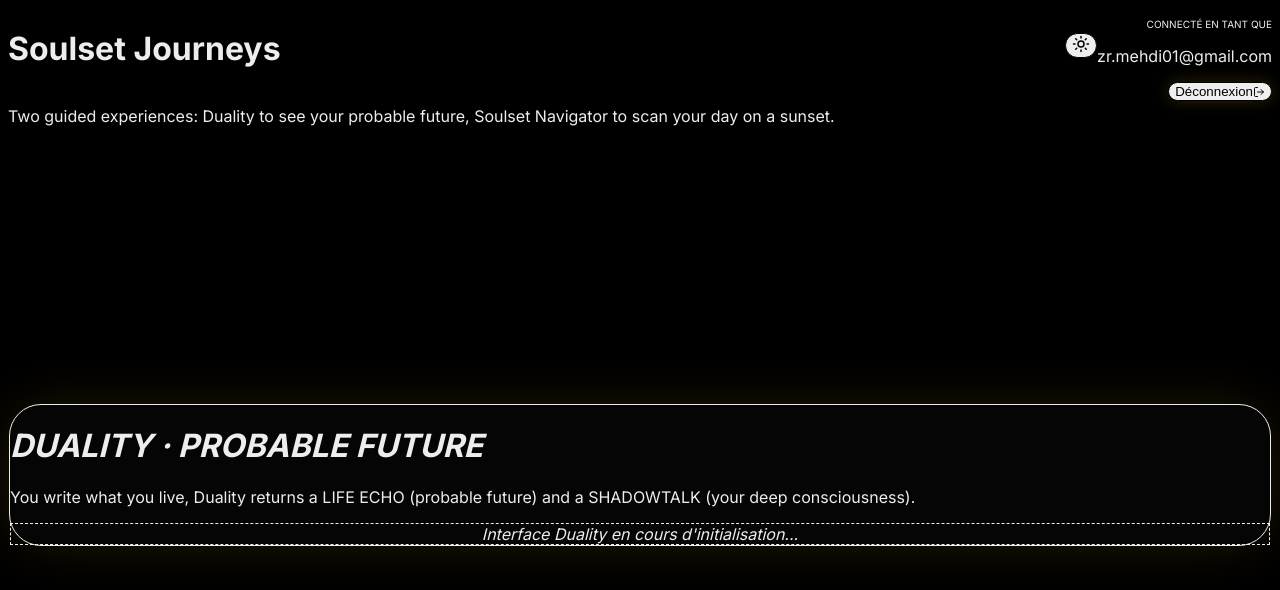
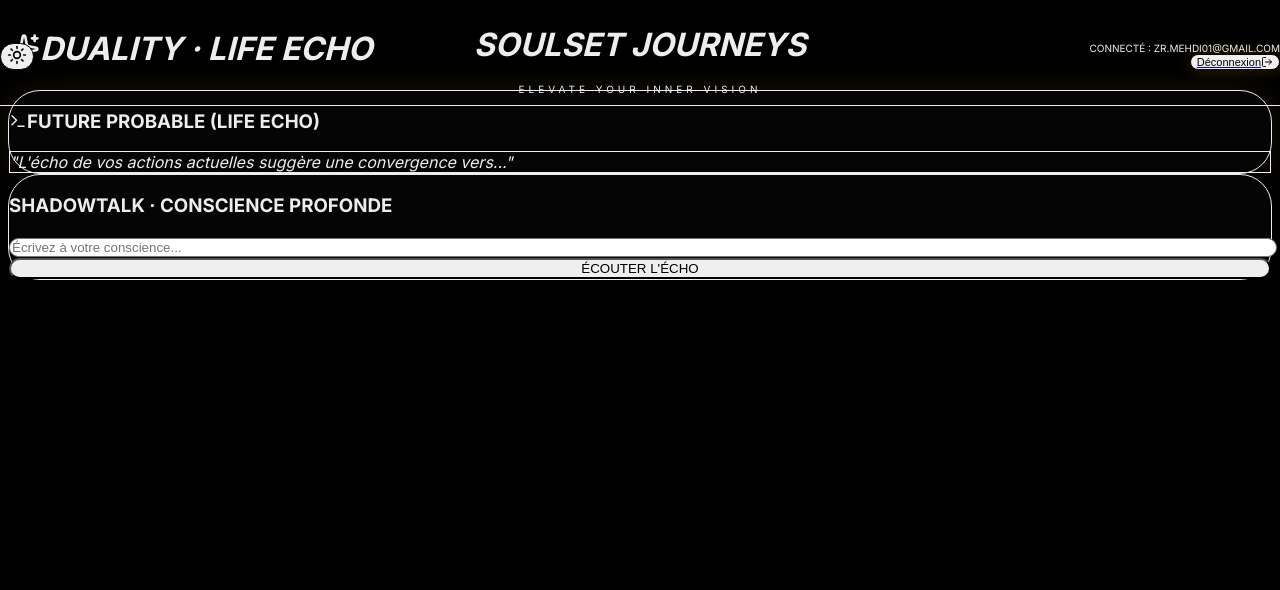
Before and after one commit to InstaMagicGen/Duality, a Next.js app: page /duality in a window 1280 px wide. Shown: the top 590 px of the page. Built offline with nearby package versions, Linux system fonts and the light colour scheme.

Commit message:
feat: differentiate duality (future) and soulset (therapy) page logic

```diff
--- a/app/components/Header.tsx
+++ b/app/components/Header.tsx
@@ -1,45 +1,35 @@
 'use client';
-
-import { LogOut, Sun, Moon } from "lucide-react";
+import { Sun, Moon, LogOut } from "lucide-react";
 import Link from "next/link";
 
-interface HeaderProps {
-  t: any;
-  isDark: boolean;
-  toggleTheme: () => void;
-}
+export default function Header({ t, isDark, toggleTheme }: any) {
+  return (
+    <header className="w-full py-6 px-10 flex justify-between items-center fixed top-0 z-50 bg-black/20 backdrop-blur-md border-b border-white/5">
+      {/* GAUCHE : Theme Switch */}
+      <div className="flex-1 flex justify-start">
+        <button onClick={toggleTheme} className="p-2 rounded-full border border-white/10 text-white hover:bg-white/5 transition-all">
+          {isDark ? <Sun size={20} /> : <Moon size={20} />}
+        </button>
+      </div>
 
-export default function Header({ t, isDark, toggleTheme }: HeaderProps) {
-  return (
-    <header className="w-full p-8 flex justify-between items-start z-50">
-      <div className="max-w-xl">
-        <h1 className="text-4xl font-bold text-white bg-blue-900/40 px-3 py-1 inline-block rounded">
+      {/* CENTRE : Branding & Slogan */}
+      <div className="flex-[2] text-center">
+        <h1 className="text-3xl font-black text-white uppercase italic leading-none tracking-tighter">
           {t.header.appName}
         </h1>
-        <p className="text-gray-500 text-sm mt-2 leading-tight">
-          {t.header.subtitle}
+        <p className="text-[10px] uppercase tracking-[0.4em] text-cyan-400 font-bold mt-1">
+          ELEVATE YOUR INNER VISION
         </p>
       </div>
 
-      <div className="text-right flex flex-col items-end gap-4">
-        <div className="flex items-center gap-4">
-          {/* Bouton de Thème */}
-          <button
-            onClick={toggleTheme}
-            className="p-2 rounded-full border border-white/10 hover:bg-white/10 transition-all text-white"
-          >
-            {isDark ? <Sun size={18} /> : <Moon size={18} />}
+      {/* DROITE : Auth */}
+      <div className="flex-1 flex flex-col items-end gap-1">
+        <div className="text-[10px] text-gray-500 uppercase">Connecté : <span className="text-white font-bold">zr.mehdi01@gmail.com</span></div>
+        <Link href="/auth">
+          <button className="flex items-center gap-2 px-5 py-1.5 rounded-full border border-yellow-500/50 text-[11px] font-bold text-white hover:bg-yellow-500/10 transition-all shadow-[0_0_15px_rgba(234,179,8,0.2)]">
+            Déconnexion <LogOut size={12} />
           </button>
-
-          <div className="text-right">
-            <p className="text-[10px] text-gray-500 uppercase tracking-wider">Connecté en tant que</p>
-            <p className="text-white font-bold text-xs tracking-tight">zr.mehdi01@gmail.com</p>
-          </div>
-        </div>
-
-        <button className="px-6 py-2 border border-yellow-500/50 rounded-full text-white text-xs font-bold hover:bg-yellow-500/10 transition-all shadow-[0_0_15px_rgba(234,179,8,0.2)] flex items-center gap-2">
-          Déconnexion <LogOut size={12} />
-        </button>
+        </Link>
       </div>
     </header>
   );
--- a/app/duality/page.tsx
+++ b/app/duality/page.tsx
@@ -1,36 +1,42 @@
 'use client';
-
 import { useState, useEffect } from "react";
 import Header from "../components/Header";
 import { translations, Lang } from "../components/translations";
+import { Sparkles, Terminal } from "lucide-react";
 
 export default function DualityPage() {
   const [lang, setLang] = useState<Lang>("fr");
   const [isDark, setIsDark] = useState(true);
-
-  useEffect(() => {
-    const browserLang = navigator.language.split('-')[0] as Lang;
-    if (translations[browserLang]) setLang(browserLang);
-  }, []);
-
   const t = translations[lang];
 
   return (
-    <main className={`min-h-screen flex flex-col font-sans transition-colors duration-300 ${isDark ? 'bg-black text-white' : 'bg-gray-50 text-black'}`}>
-      {/* HEADER avec props de thème */}
+    <main className="min-h-screen bg-black text-white flex flex-col items-center">
       <Header t={t} isDark={isDark} toggleTheme={() => setIsDark(!isDark)} />
 
-      <div className="flex-grow flex items-center justify-center px-4 pb-20">
-        <div className="w-full max-w-4xl p-[1px] rounded-[2rem] bg-gradient-to-b from-yellow-500/20 to-transparent">
-          <div className={`${isDark ? 'bg-[#050505]' : 'bg-white'} rounded-[2rem] p-12 border border-white/5 shadow-[0_0_60px_-12px_rgba(234,179,8,0.2)] transition-colors duration-300`}>
-            <h1 className="text-4xl font-bold text-yellow-400 mb-6 uppercase italic tracking-tighter">
-              {t.duality.title}
-            </h1>
-            <div className="space-y-6 text-gray-400 text-lg">
-               <p className="leading-relaxed">{t.duality.desc}</p>
-               <div className={`h-64 border border-dashed ${isDark ? 'border-white/10' : 'border-black/10'} rounded-2xl flex items-center justify-center text-sm italic`}>
-                 Interface Duality en cours d'initialisation...
-               </div>
+      <div className="w-full max-w-5xl mt-32 px-6 flex flex-col gap-8">
+        {/* Header de la page spécifique */}
+        <div className="flex items-center gap-4 text-yellow-500">
+          <Sparkles size={32} />
+          <h1 className="text-4xl font-bold uppercase italic tracking-tighter">Duality · Life Echo</h1>
+        </div>
+
+        <div className="grid grid-cols-1 md:grid-cols-2 gap-8">
+          {/* Section Futur Probable */}
+          <div className="bg-[#050505] border border-yellow-500/20 rounded-[2rem] p-8 shadow-[0_0_30px_rgba(234,179,8,0.1)]">
+            <h3 className="text-yellow-400 font-bold mb-4 flex items-center gap-2">
+              <Terminal size={18} /> FUTURE PROBABLE (LIFE ECHO)
+            </h3>
+            <div className="h-48 bg-black/40 rounded-xl border border-white/5 p-4 text-sm font-mono text-gray-400 italic">
+              "L'écho de vos actions actuelles suggère une convergence vers..."
+            </div>
+          </div>
+
+          {/* Section ShadowTalk (Conscience) */}
+          <div className="bg-[#050505] border border-white/10 rounded-[2rem] p-8 shadow-2xl">
+            <h3 className="text-gray-300 font-bold mb-4 uppercase tracking-widest text-xs">ShadowTalk · Conscience Profonde</h3>
+            <div className="space-y-4">
+              <input type="text" placeholder="Écrivez à votre conscience..." className="w-full bg-white/5 border border-white/10 rounded-full px-6 py-3 text-sm focus:border-yellow-500 outline-none transition-all" />
+              <button className="w-full py-3 bg-white text-black font-bold rounded-full text-xs uppercase tracking-widest">Écouter l'écho</button>
             </div>
           </div>
         </div>
--- a/app/soulset/page.tsx
+++ b/app/soulset/page.tsx
@@ -1,38 +1,39 @@
 'use client';
-
 import { useState, useEffect } from "react";
 import Header from "../components/Header";
 import { translations, Lang } from "../components/translations";
+import { Wind, SunMedium } from "lucide-react";
 
 export default function SoulsetPage() {
   const [lang, setLang] = useState<Lang>("fr");
   const [isDark, setIsDark] = useState(true);
-
-  useEffect(() => {
-    const browserLang = navigator.language.split('-')[0] as Lang;
-    if (translations[browserLang]) setLang(browserLang);
-  }, []);
-
   const t = translations[lang];
 
   return (
-    <main className={`min-h-screen flex flex-col font-sans transition-colors duration-300 ${isDark ? 'bg-black text-white' : 'bg-gray-50 text-black'}`}>
-      {/* HEADER avec props de thème */}
+    <main className="min-h-screen bg-black text-white flex flex-col items-center">
       <Header t={t} isDark={isDark} toggleTheme={() => setIsDark(!isDark)} />
 
-      <div className="flex-grow flex items-center justify-center px-4 pb-20">
-        <div className="w-full max-w-4xl p-[1px] rounded-[2rem] bg-gradient-to-b from-cyan-500/20 to-transparent">
-          <div className={`${isDark ? 'bg-[#050505]' : 'bg-white'} rounded-[2rem] p-12 border border-white/5 shadow-[0_0_60px_-12px_rgba(6,182,212,0.2)] transition-colors duration-300`}>
-            <h1 className="text-4xl font-bold text-cyan-400 mb-6 uppercase italic tracking-tighter">
-              {t.soulset.title}
-            </h1>
-            <div className="space-y-6 text-gray-400 text-lg">
-               <p className="leading-relaxed">{t.soulset.desc}</p>
-               <div className={`h-64 border border-dashed ${isDark ? 'border-white/10' : 'border-black/10'} rounded-2xl flex items-center justify-center text-sm italic`}>
-                 Interface Soulset Navigator en cours d'initialisation...
-               </div>
-            </div>
-          </div>
+      <div className="w-full max-w-5xl mt-32 px-6 flex flex-col items-center text-center gap-12">
+        <div className="flex flex-col items-center gap-2 text-cyan-400">
+          <SunMedium size={48} className="animate-pulse" />
+          <h1 className="text-4xl font-bold uppercase italic tracking-tighter">Soulset Navigator</h1>
+          <p className="text-gray-500 uppercase tracking-[0.3em] text-[10px]">Sunset Therapy Mode</p>
+        </div>
+
+        {/* Espace immersif Sunset */}
+        <div className="w-full aspect-video bg-gradient-to-t from-orange-500/20 via-blue-900/10 to-transparent rounded-[3rem] border border-cyan-500/20 flex items-center justify-center relative overflow-hidden group shadow-[0_0_50px_rgba(6,182,212,0.1)]">
+            <div className="absolute inset-0 bg-black/40 backdrop-blur-sm group-hover:backdrop-blur-none transition-all duration-700" />
+            <p className="z-10 text-cyan-100 italic text-xl">"Respirez au rythme de l'horizon..."</p>
+        </div>
+
+        {/* Contrôles de thérapie */}
+        <div className="flex gap-6 w-full max-w-2xl">
+          <button className="flex-1 py-4 border border-cyan-500/30 rounded-2xl bg-cyan-500/5 hover:bg-cyan-500/10 transition-all font-bold text-xs uppercase tracking-widest">
+            Scanner mon état
+          </button>
+          <button className="flex-1 py-4 bg-cyan-400 text-black rounded-2xl font-bold text-xs uppercase tracking-widest hover:scale-105 transition-transform">
+            Démarrer la Sunset Therapy
+          </button>
         </div>
       </div>
     </main>
```
Also changed, not shown: app/page.tsx (+30 -47 lines).
